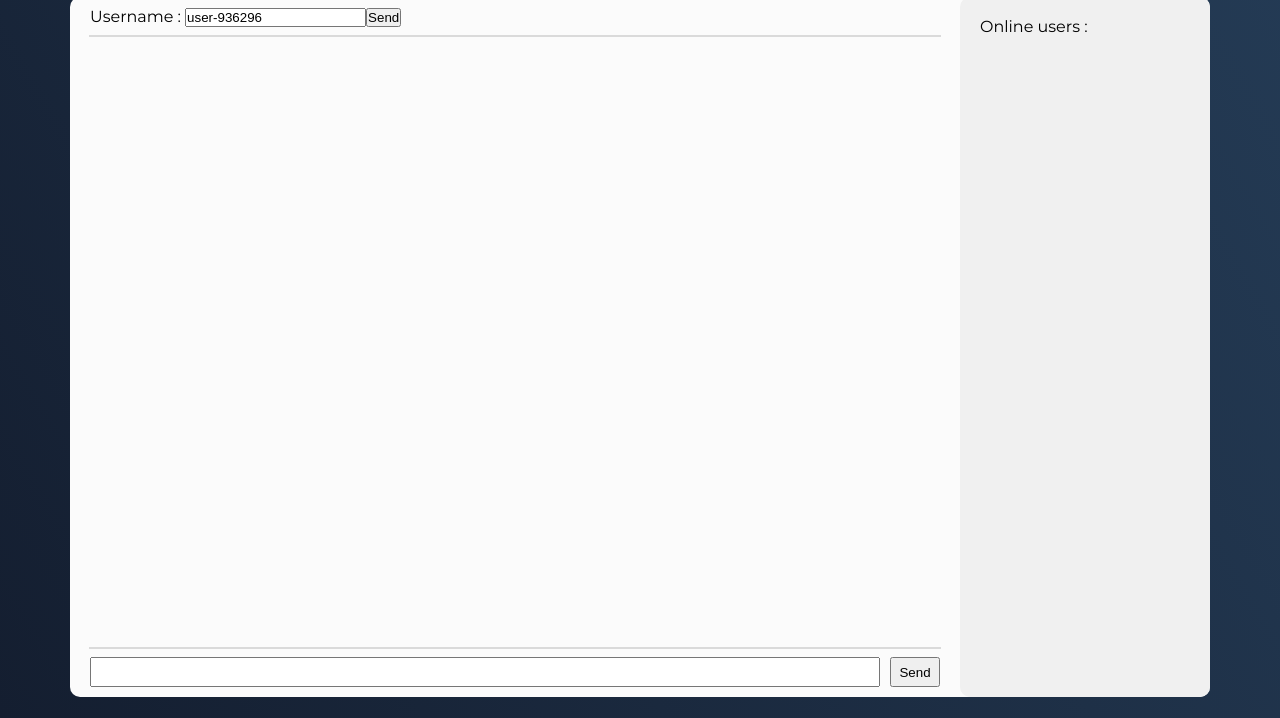
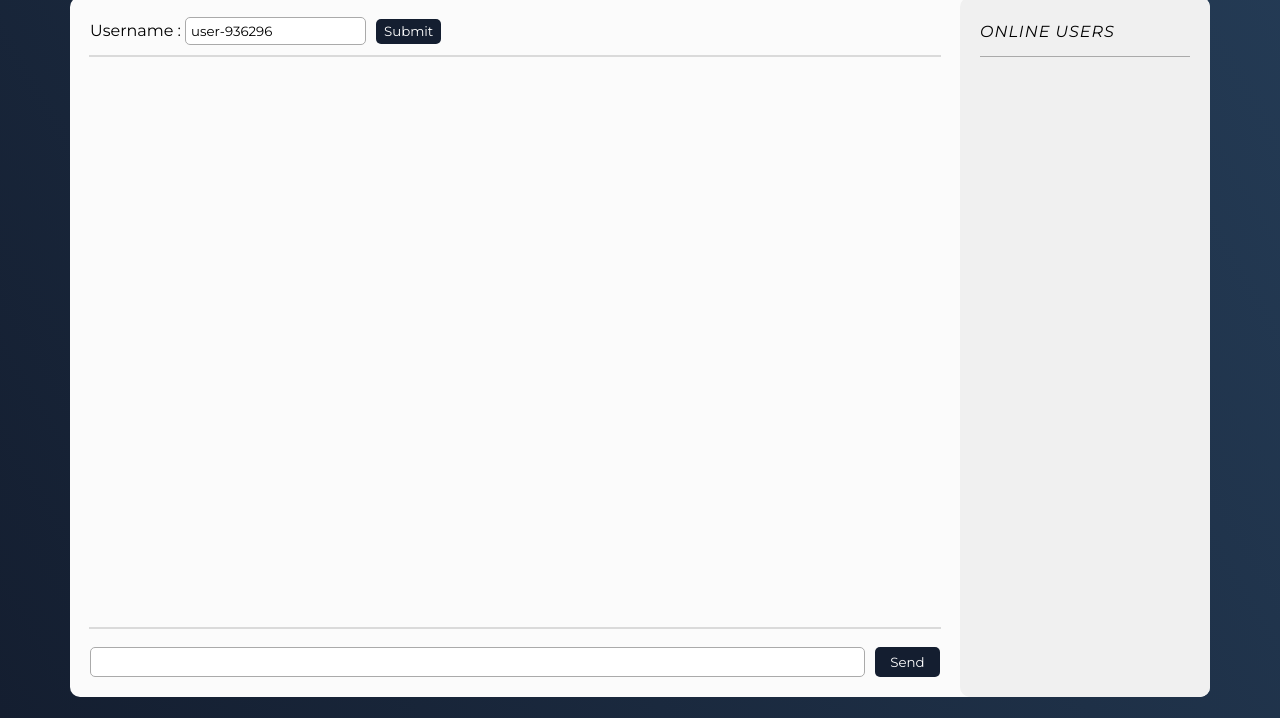
Before and after one commit to hamza-k/chatroom, a website: page index.html in a window 1280 px wide. Shown: the part 82-800 px from the top of the page. Drawn offline with nearby package versions, Linux system fonts and the light colour scheme; no server answers.

Commit message:
ended chatroom design

```diff
--- a/index.html
+++ b/index.html
@@ -5,6 +5,8 @@
         <link href="https://fonts.googleapis.com/css?family=Montserrat:400,400i,900,900i&display=swap" rel="stylesheet">
         <style>
             * { margin: 0; padding: 0; box-sizing: border-box; }
+            b {display: inline; padding: 0 .35em}
+
             body {
                 font-size: 16px;
                 height: 100vh;
@@ -23,6 +25,7 @@
                 padding: 20px;
                 color: white;
             }
+
             #app {
                 width: calc(100% - 10px);
                 max-width: 1140px;
@@ -30,7 +33,7 @@
                 height: calc( 100vh - 100px);
                 display: grid;
                 grid-template-columns: auto 250px;
-                grid-template-rows: 40px auto 50px;
+                grid-template-rows: 60px auto 70px;
                 background: #fbfbfb;
                 border-radius: 10px;
             }
@@ -48,7 +51,7 @@
             #userForm, #msgForm {
                 position: relative;
                 width: 100%;
-                padding: 10px 20px;
+                padding: 20px;
             }
 
             #userForm::after, #msgForm::after {
@@ -60,6 +63,14 @@
                 left: 50%;
                 transform: translateX(-50%);
                 border: solid .5px #dadada;
+            }
+
+            #userForm input {
+                border-radius: 5px;
+                border: solid 1px #aaaaaa;
+                padding: 5px;
+                font-family: 'Montserrat', sans-serif;
+                margin-right: 10px;
             }
 
 
@@ -136,7 +147,6 @@
                 font-size: 20px;
             }
 
-
             @keyframes newmsg {
                 0% {
                     opacity: 0;
@@ -160,16 +170,55 @@
                 justify-content: space-between;
             }
 
-            #msgForm button {
-                width: 50px;
+            button {
+                width: 65px;
+                border: none;
+                background: rgb(20,30,48);
+                color: white;
+                border-radius: 5px;
+                font-family: 'Montserrat', sans-serif;
+            }
+
+            #userForm button {
+                height: 25px;
             }
 
             #msgForm input {
-                width: calc(100% - 60px);
+                width: calc(100% - 75px);
+                border-radius: 5px;
+                border: solid 1px #aaaaaa;
+                padding: 5px;
+                font-family: 'Montserrat', sans-serif;
+            }
+
+            input:focus {
+                outline: none;
             }
 
             #msgForm::after {
                 top: 0;
+            }
+
+            #users p {
+                border-bottom: solid 1px #aaaaaa;
+                padding: 5px 0 15px;
+                text-transform: uppercase;
+                font-style: italic;
+                letter-spacing: 1px;
+            }
+
+            #users ul {
+                max-height: 768px;
+                height: calc(100% - 40px);
+                overflow-y: scroll;
+            }
+
+            #users li {
+                padding: 5px;
+            }
+
+            #users li:nth-child(odd){
+                background: #dddddd;
             }
 
         </style>
@@ -178,13 +227,12 @@
         <h1>Chatroom with Socket.io</h1>
         <div id="app">
             <form id="userForm" action="">
-                <label for="">Username : </label><input id="u" autocomplete="off" /><button id="sendUser">Send</button>
+                <label for="">Username : </label><input id="u" autocomplete="off" /><button id="sendUser">Submit</button>
             </form>
             <ul id="messages"></ul>
             <div id="users">
-                <p>Online users :</p>
+                <p>Online users</p>
                 <ul>
-
                 </ul>
             </div>
             <form id="msgForm" action="">
@@ -239,8 +287,7 @@
             socket.on('username change', data => {
                 var node = document.createElement("li")
                 node.setAttribute('class', 'mod-msg')
-                var textnode = document.createTextNode(data.oldUsername + ' has changed his username: ' + data.newUsername)
-                node.appendChild(textnode)
+                node.innerHTML = `<b>${data.oldUsername}</b> has changed his username: <b>${data.newUsername}</b>`
                 document.querySelector('#messages').appendChild(node)
             })
 
@@ -248,8 +295,7 @@
             socket.on('new user', newUser => {
                 var node = document.createElement("li")
                 node.setAttribute('class', 'mod-msg')
-                var textnode = document.createTextNode(newUser + ' is online now.')
-                node.appendChild(textnode)
+                node.innerHTML = `<b>${newUser}</b> is online now.`
                 document.querySelector('#messages').appendChild(node)
             })
 
@@ -289,8 +335,7 @@
             socket.on('exit user', obj => {
                 var node = document.createElement("li")
                 node.setAttribute('class', 'mod-msg')
-                var textnode = document.createTextNode(obj.username + ' is gone !')
-                node.appendChild(textnode)
+                node.innerHTML = `${obj.username} is gone !`
                 document.querySelector('#messages').appendChild(node)
             })
 
```
Lines whose indentation alone changed are shown as unchanged.
